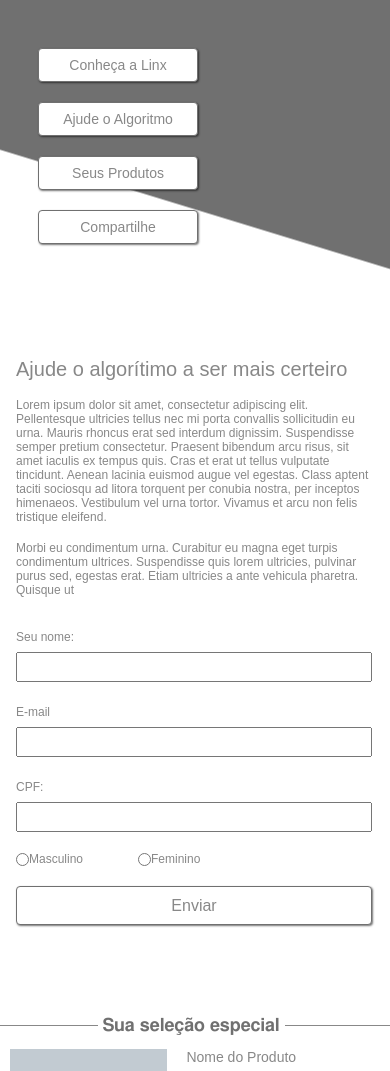
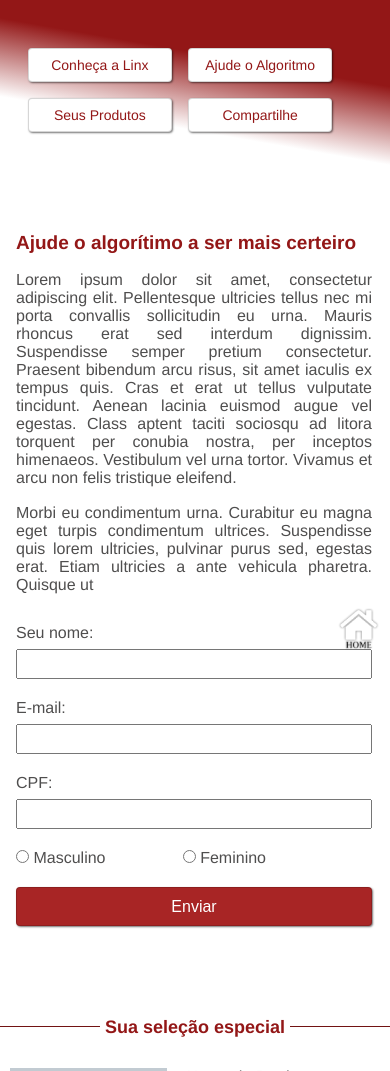
Before and after one commit to 0thiago/Landing-Page, a plain HTML site: page index.html in a window 390 px wide. Shown: the part 175-1246 px from the top of the page. Drawn offline with Linux system fonts and the light colour scheme; a web font is replaced by a local one.

Commit message:
updating css structure, colors, style and responsivity up to 767px (mobile)

```diff
--- /dev/null
+++ b/css/_components.scss
@@ -0,0 +1,38 @@
+.button {
+  background-color: var(--primary_color-button);
+  border: 1px solid var(--primary_color-light);
+  border-radius: 4px;
+  box-shadow: 1px 1px 2px rgba(0, 0, 0, 0.54);
+  text-align: center;
+  color: white;
+}
+
+.section-title {
+  width: fit-content;
+  background-color: white;
+  font-size: 18px;
+  color: var(--secondary_color);
+  text-align: center;
+  z-index: 2;
+  padding: 0 5px;
+  margin: -10px auto 30px;
+}
+
+.back-to-home_button {
+  width: 10vw;
+  max-width: 40px;
+  position: fixed;
+  bottom: 20px;
+  right: 3vw;
+  z-index: 3;
+  opacity: 0.9;
+  filter: drop-shadow(0 0 1px rgba(0, 0, 0, 0.563));
+
+    a {
+      color: white;
+    }
+
+    &:visited {
+      color: white;
+    }
+}
--- a/css/_help-algorithm.scss
+++ b/css/_help-algorithm.scss
@@ -1,17 +1,16 @@
-@import 'variables';
+.help-algorithm {
+  margin: 0px 18px 100px 16px;
 
-.help-algorithm {
-  margin: 30px 18px 100px 16px;
-  color: var(--gray);
-
-  h2 {
-    font-size: 20px;
-    font-weight: normal;
+  h1 {
+    color: var(--secondary_color);
+    font-size: 19px;
+    font-weight: bold;
     margin-bottom: 17px;
   }
 
   p {
-    font-size: 12px;
+    text-align: justify;
+    font-size: 16px;
     margin-bottom: 17px;
   }
 
@@ -20,8 +19,7 @@
     margin-top: 30px;
 
     label {
-      font-size: 12px;
-
+      font-size: 16px;
     }
 
     input[type="text"] {
@@ -33,13 +31,13 @@
 
     .radioContainer {
       display: flex;
-      width: 50%;
+      max-width: 250px;
       justify-content: space-between;
       align-items: center;
-      margin-bottom: 20px;
+      margin: 0 20vw 20px 0;
 
       & label[for="male"] {
-      margin-right: 55px;
+      margin-right: 5vw;
       }
     }
 
--- a/css/_products.scss
+++ b/css/_products.scss
@@ -1,9 +1,7 @@
-@import 'variables';
-
 .products {
 
   position: relative;
-  border-top: 1px solid var(--gray);
+  border-top: 1px solid var(--secondary_color-dark);
   padding: 0 0 190px 0;
 
   &__item {
@@ -20,15 +18,14 @@
     &-desc {
 
       width: 47.6vw;
-      color: var(--gray);
 
       &-name {
-        font-size: 14px;
+        font-size: 16px;
         margin-bottom: 5px;
       }
 
       &-old-price {
-        font-size: 12px;
+        font-size: 14px;
         margin-bottom: 5px;
       }
 
@@ -39,11 +36,12 @@
       }
 
       &-instalments {
-        font-size: 12px;
-        margin-bottom: 5px;
+        font-size: 14px;
+        margin-bottom: 10px;
       }
 
       &-buy-button {
+        background-color: var(--secondary_color-button);
         width: 100%;
         height: 30px;
         font-size: 16px;
@@ -52,6 +50,7 @@
   }
 
   &__more-products-button {
+    background-color: var(--primary_color-button);
     position: absolute;
     bottom: 135px;
     left: 19vw;
--- a/css/_share.scss
+++ b/css/_share.scss
@@ -1,25 +1,23 @@
-@import 'variables';
-
 .share {
 
   position: relative;
-  border-top: 1px solid var(--gray);
+  border-top: 1px solid var(--secondary_color-dark);
   color: var(--gray);
 
   padding: 0 0 130px 0;
 
   p {
-    font-size: 14px;
+    font-size: 16px;
     margin: 28px 17px;
-    text-align: center;
+    text-align: justify;
   }
 
   .share__form {
 
-    margin: 0 20px 0 9px;
+    margin: 0 20px 0 16px;
 
     label {
-      font-size: 12px;
+      font-size: 16px;
     }
 
     input[type="text"] {
--- a/css/_variables.scss
+++ b/css/_variables.scss
@@ -1,5 +1,11 @@
 :root {
-  --dark_gray: #707070;
-  --gray: #888888;
-  --light_gray: #00000029;
+  --primary_color: #4f4e4e;
+  --primary_color-dark: #333333;
+  --primary_color-light: #00000029;
+  --secondary_color: #931717;
+  --secondary_color-dark: #721313;
+  --secondary_color-light: #b63232;
+  --primary_color-button: #a82525;
+  --secondary_color-button: #257225;
+  --font: Helvetica, sans-serif;
 }
--- a/css/main.scss
+++ b/css/main.scss
@@ -1,7 +1,3 @@
-@import 'help-algorithm';
-@import 'variables';
-@import 'products';
-@import 'share';
 
 * {
   margin: 0;
@@ -11,26 +7,19 @@
   text-decoration: none;
 }
 
-@font-face {
-  font-family: 'Helvetica neuer';
-  src: url(../fonts/FreeSans.otf) format('opentype');
-  src: url(../fonts/FreeSans.ttf) format(truetype);
+@import 'variables';
+
+body {
+  position: relative;
+  font-family: var(--font);
+  color: var(--primary_color);
 }
 
-@font-face {
-  font-family: 'Helvetica neuer';
-  src: url(../fonts/FreeSansBold.otf) format('opentype');
-  src: url(../fonts/FreeSansBold.ttf) format('truetype');
-  font-weight: bold;
-}
-
-body {
-  font-family: 'Helvetica neuer', sans-serif;
-}
+@import 'components';
 
 .header {
-  background-image: linear-gradient(17deg, white 28.5%, var(--dark_gray) 28.8%);
-  padding: 30px 46px 80px 16px;
+  background-image: linear-gradient(10deg, white 28.5%, var(--secondary_color) 45%);
+  padding: 30px 46px 100px 16px;
   color: white;
 
   &__headline {
@@ -51,52 +40,34 @@ body {
 
   &__navMenu {
     display: flex;
-    margin: 0 0 0 22px;
-    gap: 16px;
+    gap: 1rem;
     align-items: center;
-    justify-content: space-between;
+    justify-content: center;
     flex-wrap: wrap;
 
     a {
-      color: var(--gray);
-      width: 160px;
-      height: 38px;
+      color: var(--primary_color);
     }
 
     .navMenu_item {
+      background-color: white;
+      color: var(--secondary_color);
       font-size: 14px;
-      width: 160px;
-      padding: 8px;
+      width: 37vw;
+      padding: 8px 0;
     }
+
   }
 }
 
-.button {
-  background-color: white;
-  border: 1px solid var(--dark_gray);
-  border-radius: 4px;
-  box-shadow: 1px 1px 2px rgba(0, 0, 0, 0.54);
-  text-align: center;
-  color: var(--gray);
-}
-
-.section-title {
-  background-color: white;
-  position: absolute;
-  top: -14px;
-  left: 25%;
-  font-size: 18px;
-  color: var(--dark_gray);
-  text-align: center;
-  z-index: 2;
-  padding: 0 5px;
-  margin-bottom: 20px;
-}
+@import 'help-algorithm';
+@import 'products';
+@import 'share';
 
 .footer {
-  background-image: linear-gradient(354deg, var(--dark_gray) 77.7%, white 78.2%);
-  height: 157px;
-  padding: 71px 80px 30px 80px;
+  background-image: linear-gradient(359deg, var(--primary_color-light) 57.7%, white 88.2%);
+  height: 120px;
+  padding: 100px 80px 110px 80px;
 
   &__content {
     text-align: center;
@@ -104,6 +75,6 @@ body {
 
   & p {
     font-size: 12px;
-    color: white;
+    color: var(--secondary_color-light);
   }
 }
--- a/index.html
+++ b/index.html
@@ -11,7 +11,9 @@
 
 <body>
 
-  <header class="header">
+  <a href="#header"><img class="back-to-home_button" src="imgs/home-button.png" alt="botão para voltar ao início"></a>
+
+  <header id="header" class="header">
 
     <p class="header__headline">
       uma seleção de produtos
@@ -40,8 +42,8 @@
   </header>
   <main>
 
-    <section class="help-algorithm">
-      <h2>Ajude o algorítimo a ser mais certeiro</h2>
+    <section id="help-algorithm" class="help-algorithm">
+      <h1>Ajude o algorítimo a ser mais certeiro</h1>
       <p>
         Lorem ipsum dolor sit amet, consectetur adipiscing elit. Pellentesque ultricies tellus nec mi porta convallis
         sollicitudin eu urna. Mauris rhoncus erat sed interdum dignissim. Suspendisse semper pretium consectetur.
@@ -57,25 +59,29 @@
         <label for="inputName">Seu nome:</label>
         <input type="text" name="inputName" id="inputName">
 
-        <label for="inputEmail">E-mail</label>
+        <label for="inputEmail">E-mail:</label>
         <input type="text" name="inputEmail" id="inputEmail">
 
         <label for="inputCPF">CPF:</label>
         <input type="text" name="inputCPF" id="inputCPF">
 
         <div class="radioContainer">
-          <input class="inputRadio" type="radio" name="genre" id="male" value="male">
-          <label for="male">Masculino</label>
+          <div class="male-box">
+            <input class="inputRadio" type="radio" name="genre" id="male" value="male">
+            <label for="male">Masculino</label>
+          </div>
 
-          <input class="inputRadio" type="radio" name="genre" id="female" value="female">
-          <label for="female">Feminino</label>
+          <div class="female-box">
+            <input class="inputRadio" type="radio" name="genre" id="female" value="female">
+            <label for="female">Feminino</label>
+          </div>
         </div>
 
         <button class="help-algorithm__form-send-button button">Enviar</button>
       </form>
     </section>
 
-    <section class="products">
+    <section id="products" class="products">
 
       <h1 class="section-title">Sua seleção especial</h1>
 
@@ -97,7 +103,7 @@
 
     </section>
 
-    <section class="share">
+    <section id="share" class="share">
 
       <h1 class="section-title">Compartilhe a novidade</h1>
 
```
Also changed, not shown: css/main.css, imgs/home-button-icon-png-10.jpg (added), imgs/home-button.png (added), imgs/up-arrow.png (added), 1 other file.
